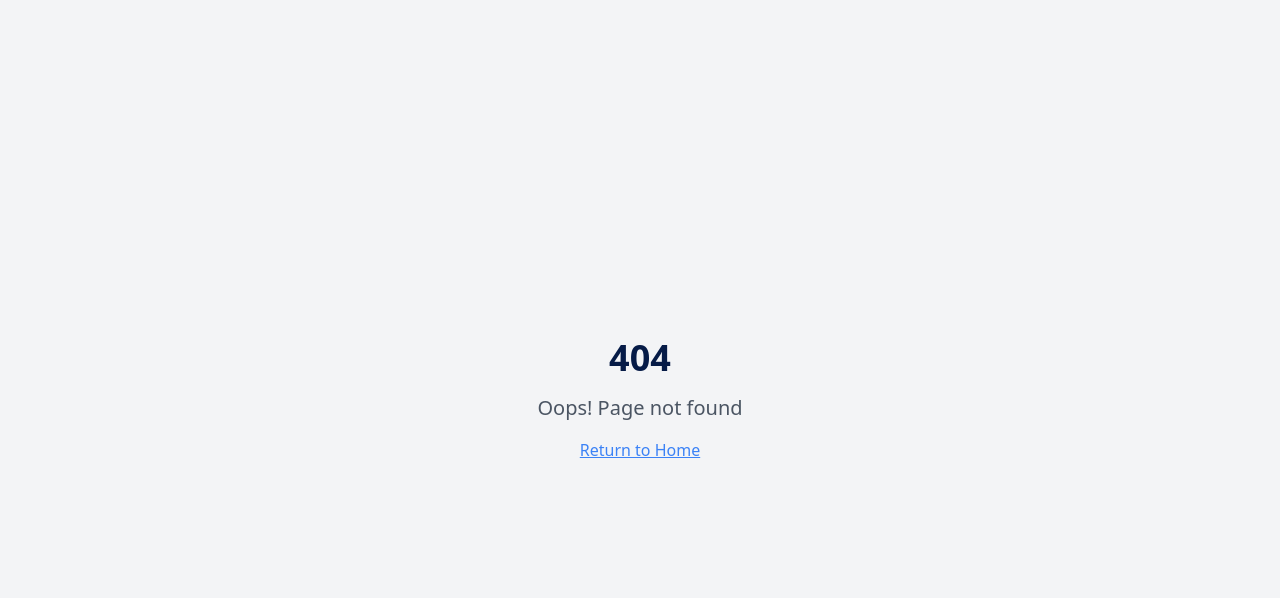
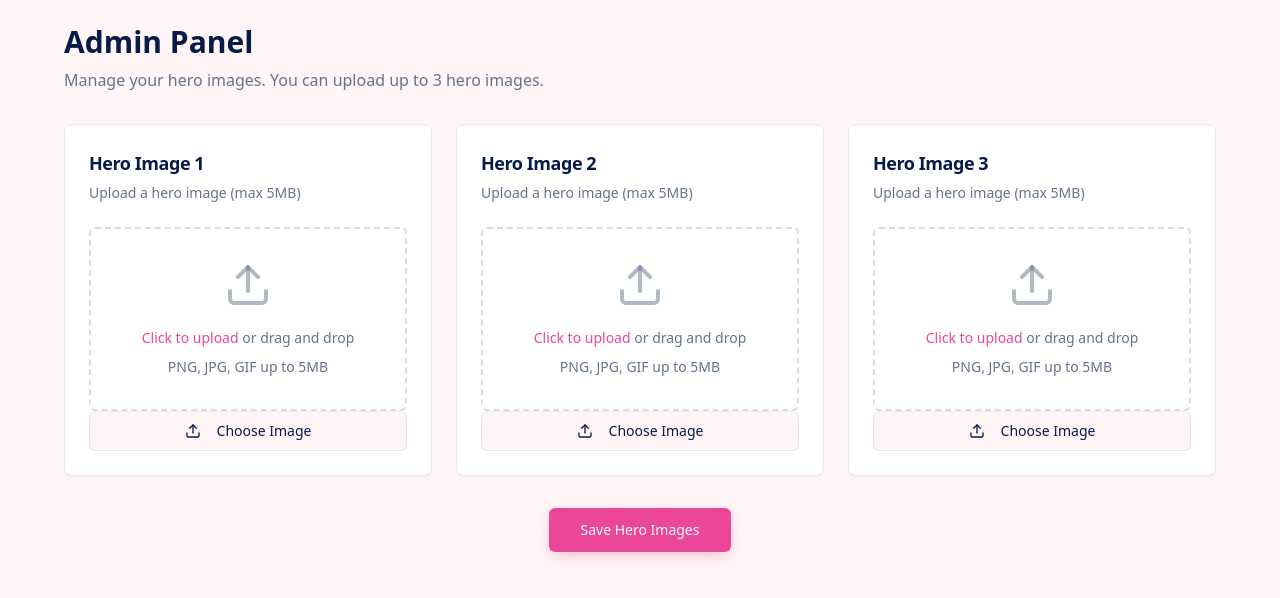
Before and after one commit to aqkhanadoor/BabySoukNextJs, a React (Vite) app: page /admin000 in a window 1280 px wide. Before the commit this address had no page. Shown: the top 598 px of the page. Built offline with nearby package versions, Linux system fonts and the light colour scheme.

Commit message:
Add admin panel for hero images

```diff
--- a/src/App.tsx
+++ b/src/App.tsx
@@ -11,6 +11,7 @@ import Categories from "./pages/Categories";
 import SearchResults from "./pages/SearchResults";
 import ProductDetail from "./pages/ProductDetail";
 import Cart from "./pages/Cart";
+import Admin from "./pages/Admin";
 import NotFound from "./pages/NotFound";
 
 const queryClient = new QueryClient();
@@ -30,6 +31,7 @@ const App = () => (
             <Route path="/search" element={<SearchResults />} />
             <Route path="/product/:id" element={<ProductDetail />} />
             <Route path="/cart" element={<Cart />} />
+            <Route path="/admin000" element={<Admin />} />
             {/* ADD ALL CUSTOM ROUTES ABOVE THE CATCH-ALL "*" ROUTE */}
             <Route path="*" element={<NotFound />} />
           </Routes>
--- /dev/null
+++ b/src/pages/Admin.tsx
@@ -0,0 +1,169 @@
+import { useState } from "react";
+import { Button } from "@/components/ui/button";
+import { Card, CardContent, CardDescription, CardHeader, CardTitle } from "@/components/ui/card";
+import { Input } from "@/components/ui/input";
+import { Label } from "@/components/ui/label";
+import { Upload, X, Eye } from "lucide-react";
+import { useToast } from "@/hooks/use-toast";
+
+const Admin = () => {
+  const [heroImages, setHeroImages] = useState<(File | null)[]>([null, null, null]);
+  const [previews, setPreviews] = useState<(string | null)[]>([null, null, null]);
+  const { toast } = useToast();
+
+  const handleImageUpload = (index: number, file: File | null) => {
+    if (file && !file.type.startsWith('image/')) {
+      toast({
+        title: "Invalid file type",
+        description: "Please upload an image file.",
+        variant: "destructive",
+      });
+      return;
+    }
+
+    const newImages = [...heroImages];
+    const newPreviews = [...previews];
+
+    newImages[index] = file;
+
+    if (file) {
+      const reader = new FileReader();
+      reader.onload = (e) => {
+        newPreviews[index] = e.target?.result as string;
+        setPreviews(newPreviews);
+      };
+      reader.readAsDataURL(file);
+    } else {
+      newPreviews[index] = null;
+      setPreviews(newPreviews);
+    }
+
+    setHeroImages(newImages);
+  };
+
+  const removeImage = (index: number) => {
+    handleImageUpload(index, null);
+  };
+
+  const handleSave = () => {
+    const uploadedImages = heroImages.filter(img => img !== null);
+
+    if (uploadedImages.length === 0) {
+      toast({
+        title: "No images selected",
+        description: "Please upload at least one hero image.",
+        variant: "destructive",
+      });
+      return;
+    }
+
+    // In a real application, you would upload these images to your server
+    // For now, we'll just show a success message
+    toast({
+      title: "Images saved successfully",
+      description: `${uploadedImages.length} hero image(s) have been saved.`,
+    });
+  };
+
+  const ImageUploadSlot = ({ index }: { index: number }) => (
+    <Card className="w-full">
+      <CardHeader>
+        <CardTitle className="text-lg">Hero Image {index + 1}</CardTitle>
+        <CardDescription>Upload a hero image (max 5MB)</CardDescription>
+      </CardHeader>
+      <CardContent className="space-y-4">
+        {previews[index] ? (
+          <div className="relative">
+            <img
+              src={previews[index]!}
+              alt={`Hero ${index + 1}`}
+              className="w-full h-48 object-cover rounded-md border"
+            />
+            <Button
+              variant="destructive"
+              size="sm"
+              className="absolute top-2 right-2"
+              onClick={() => removeImage(index)}
+            >
+              <X className="h-4 w-4" />
+            </Button>
+            <div className="absolute bottom-2 left-2">
+              <Button
+                variant="secondary"
+                size="sm"
+                onClick={() => window.open(previews[index]!, '_blank')}
+              >
+                <Eye className="h-4 w-4 mr-1" />
+                Preview
+              </Button>
+            </div>
+          </div>
+        ) : (
+          <div className="border-2 border-dashed border-muted-foreground/25 rounded-md p-8 text-center">
+            <Upload className="mx-auto h-12 w-12 text-muted-foreground/50 mb-4" />
+            <Label htmlFor={`hero-${index}`} className="cursor-pointer">
+              <span className="text-primary hover:underline">Click to upload</span>
+              <span className="text-muted-foreground"> or drag and drop</span>
+            </Label>
+            <p className="text-sm text-muted-foreground mt-2">
+              PNG, JPG, GIF up to 5MB
+            </p>
+          </div>
+        )}
+
+        <Input
+          id={`hero-${index}`}
+          type="file"
+          accept="image/*"
+          className="hidden"
+          onChange={(e) => {
+            const file = e.target.files?.[0] || null;
+            handleImageUpload(index, file);
+          }}
+        />
+
+        {!previews[index] && (
+          <Label htmlFor={`hero-${index}`}>
+            <Button variant="outline" className="w-full" asChild>
+              <span>
+                <Upload className="h-4 w-4 mr-2" />
+                Choose Image
+              </span>
+            </Button>
+          </Label>
+        )}
+      </CardContent>
+    </Card>
+  );
+
+  return (
+    <div className="min-h-screen bg-background p-6">
+      <div className="max-w-6xl mx-auto">
+        <div className="mb-8">
+          <h1 className="text-3xl font-bold text-foreground mb-2">Admin Panel</h1>
+          <p className="text-muted-foreground">
+            Manage your hero images. You can upload up to 3 hero images.
+          </p>
+        </div>
+
+        <div className="grid grid-cols-1 md:grid-cols-2 lg:grid-cols-3 gap-6 mb-8">
+          {[0, 1, 2].map((index) => (
+            <ImageUploadSlot key={index} index={index} />
+          ))}
+        </div>
+
+        <div className="flex justify-center">
+          <Button
+            size="lg"
+            onClick={handleSave}
+            className="px-8"
+          >
+            Save Hero Images
+          </Button>
+        </div>
+      </div>
+    </div>
+  );
+};
+
+export default Admin;
```
